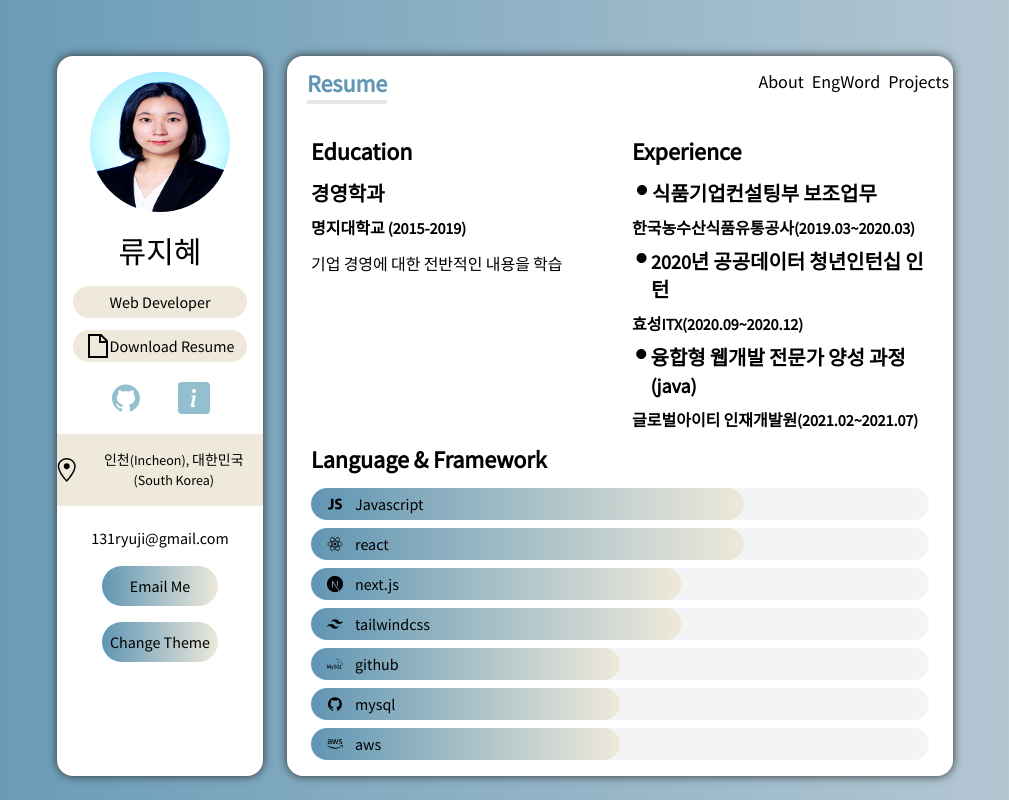
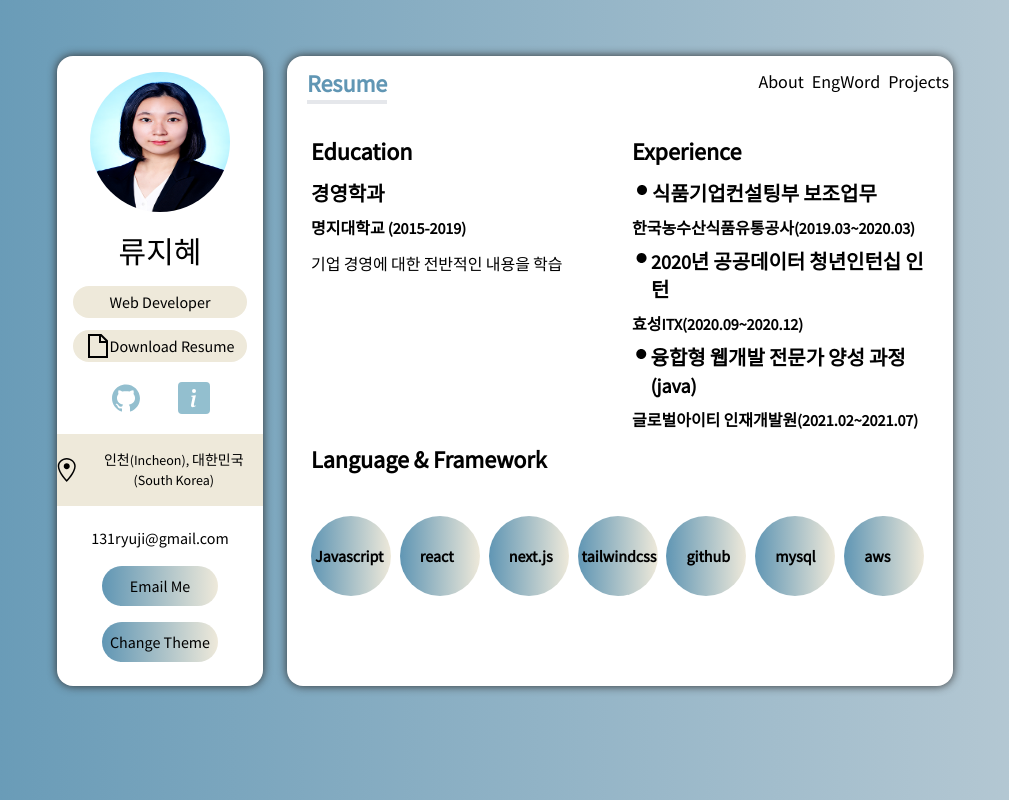
Before and after one commit to 0131ryu/portfolio, a Next.js app: page /resume in a window 1280 px wide. Shown: the whole page, without its empty margins (135-1144 px from the left). Built offline with nearby package versions, Linux system fonts and the light colour scheme.

Commit message:
주석 제거

```diff
--- /dev/null
+++ b/components/Ball.tsx
@@ -0,0 +1,31 @@
+import { ISkill } from "@/type";
+import { FunctionComponent } from "react";
+import { motion } from "framer-motion";
+
+const Ball:FunctionComponent<{value:ISkill}> = ({value: {Icon, level, name}}) => {
+   const bar_width = `${level}`;
+   const varitants = {
+      initial: {
+         width: 0
+      },
+      animate: {
+         width: bar_width,
+         transition: {
+            duration: 0.4,
+            type:"spring",
+            damping: 10,
+            stiffness: 100,
+         }
+      }
+   }
+
+   return (
+       <div className=''>
+          <div className={`flex w-20 h-20 text-center ${name.length < 10 ? "pl-5" : "p-1"} items-center rounded-full bg-gradient-to-r from-dark-blue to-light-beige dark:from-dark-red dark:to-light-beige dark:text-black`}>
+            <p className="font-bold">{name}</p>
+          </div>
+       </div>
+    )
+ }
+
+export default Ball;
--- a/pages/resume.tsx
+++ b/pages/resume.tsx
@@ -4,6 +4,7 @@ import { motion } from "framer-motion";
 import { fadeInUp, routeAnimation } from "@/animations";
 import Head from "next/head";
 import { GoPrimitiveDot } from "react-icons/go";
+import Ball from "@/components/Ball";
 
 const Resume = () => {
     return (
@@ -57,25 +58,17 @@ const Resume = () => {
         </motion.div>
         </div>
 
-        {/*Languages & Tools */}
         <div className='grid gap-9 md:grid-cols-1'>
         <div>
             <h5 className='my-3 text-2xl font-bold'>Language & Framework</h5>
             <div className='my-2'>
-                {languages.map((language, i) => (
-                    <Bar value={language} key={i} />
+                <div className="flex grid grid-cols-4 gap-1 lg:grid-cols-7 mt-5 lg:mt-10">
+                 {languages.map((language, i) => (
+                    <Ball value={language} key={i} />
                 ))}
+                </div>
             </div>
         </div>
-
-        {/* <div>
-            <h5 className='my-3 text-2xl font-bold'>Tools & Softwares</h5>
-            <div className='my-2'>
-                {tools.map((tool, i) => (
-                    <Bar value={tool} key={i} />
-                ))}
-                </div>
-            </div> */}
         </div>
     </motion.div>
     )
```
